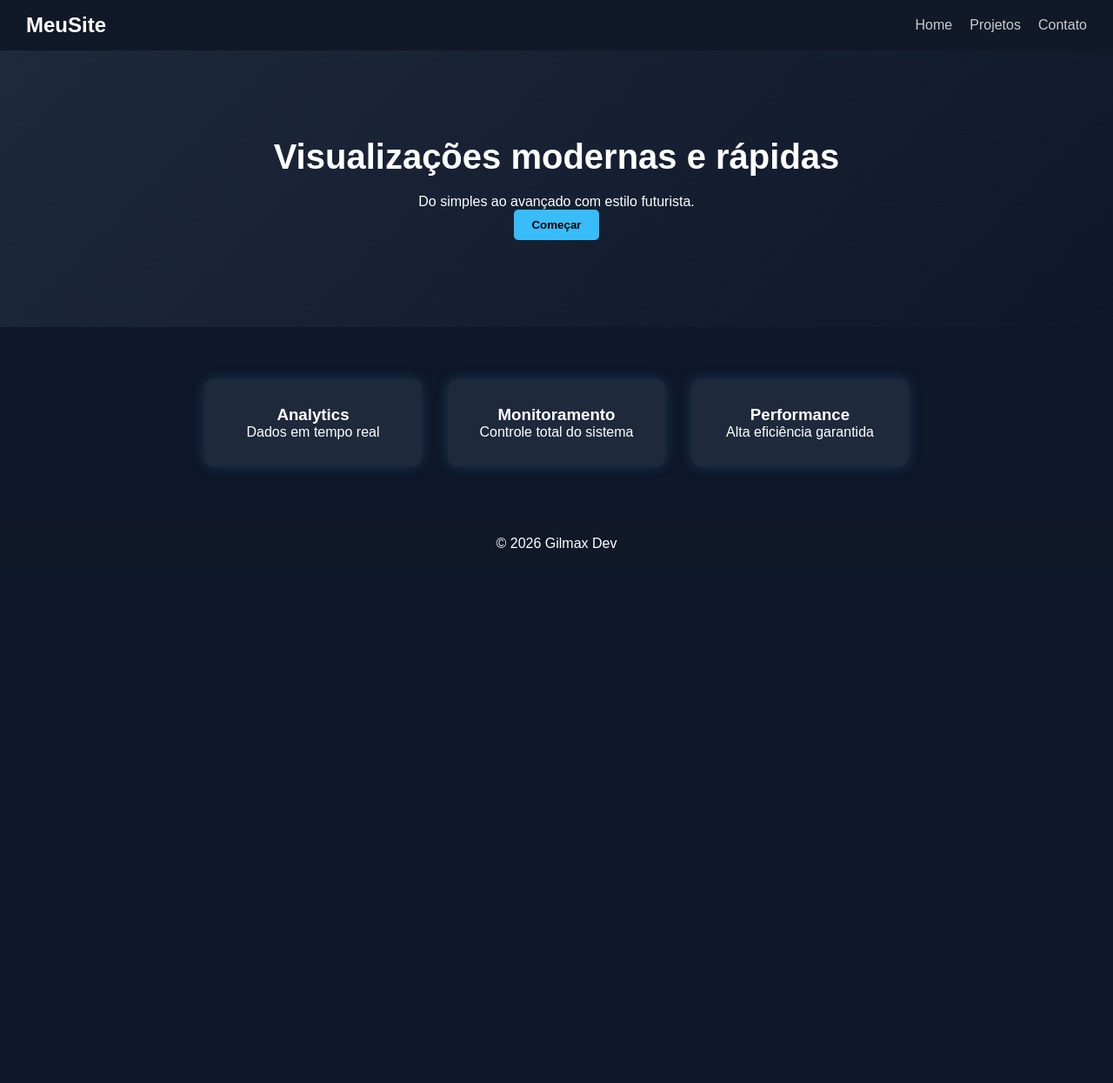
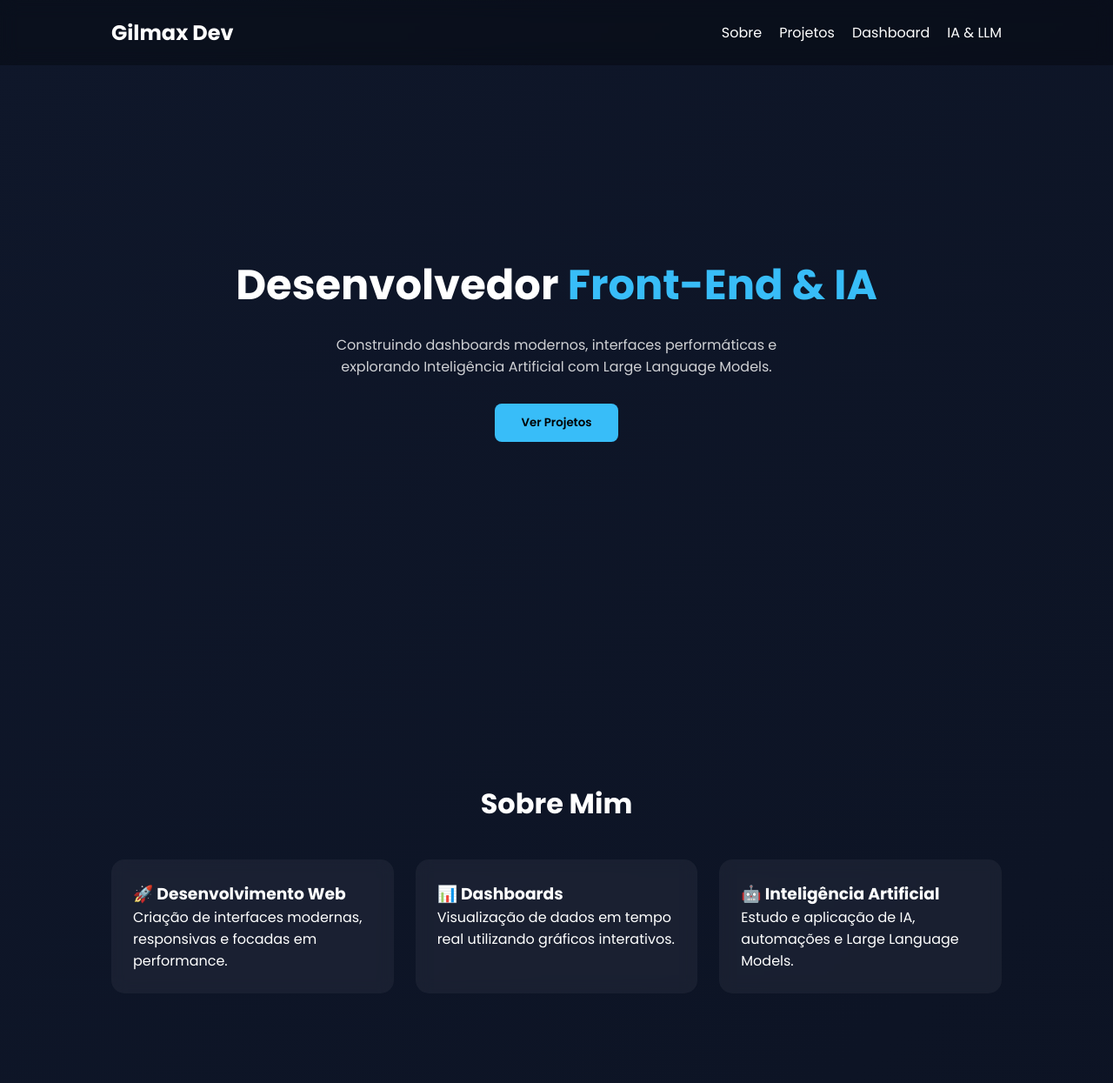
Before and after one commit to primemax2002/meu-site, a plain HTML site: page index.html in a window 1280 px wide. Shown: the top 1245 px of the page at 87% size. Before the commit the page ends 800 px from the top, so only its background shows below. Drawn offline with nearby package versions, Linux system fonts and the light colour scheme.

Commit message:
Atualizando para versão portfólio profissional

```diff
--- a/index.html
+++ b/index.html
@@ -3,49 +3,278 @@
 <head>
 <meta charset="UTF-8">
 <meta name="viewport" content="width=device-width, initial-scale=1.0">
-    <title>Meu Dashboard Moderno</title>
-    <link rel="stylesheet" href="style.css">
+<title>Gilmax Dev | Portfólio & IA</title>
+
+<!-- Google Font -->
+<link href="https://fonts.googleapis.com/css2?family=Poppins:wght@300;400;600;700&display=swap" rel="stylesheet">
+
+<!-- Chart.js -->
+<script src="https://cdn.jsdelivr.net/npm/chart.js"></script>
+
+<style>
+
+*{
+    margin:0;
+    padding:0;
+    box-sizing:border-box;
+    font-family:'Poppins', sans-serif;
+}
+
+body{
+    background: linear-gradient(135deg,#0f172a,#0b1120);
+    color:white;
+}
+
+/* NAVBAR */
+nav{
+    display:flex;
+    justify-content:space-between;
+    align-items:center;
+    padding:20px 10%;
+    position:fixed;
+    width:100%;
+    background:rgba(0,0,0,0.3);
+    backdrop-filter:blur(10px);
+    z-index:1000;
+}
+
+nav h2{
+    font-weight:700;
+}
+
+nav ul{
+    list-style:none;
+    display:flex;
+    gap:20px;
+}
+
+nav a{
+    text-decoration:none;
+    color:white;
+    transition:0.3s;
+}
+
+nav a:hover{
+    color:#38bdf8;
+}
+
+/* HERO */
+.hero{
+    height:100vh;
+    display:flex;
+    flex-direction:column;
+    justify-content:center;
+    align-items:center;
+    text-align:center;
+    padding:0 20px;
+}
+
+.hero h1{
+    font-size:3rem;
+    margin-bottom:20px;
+}
+
+.hero span{
+    color:#38bdf8;
+}
+
+.hero p{
+    max-width:600px;
+    margin-bottom:30px;
+    opacity:0.8;
+}
+
+.btn{
+    padding:12px 30px;
+    background:#38bdf8;
+    border:none;
+    border-radius:8px;
+    color:black;
+    font-weight:600;
+    cursor:pointer;
+    transition:0.3s;
+}
+
+.btn:hover{
+    transform:translateY(-3px);
+}
+
+/* SECTIONS */
+section{
+    padding:100px 10%;
+}
+
+section h2{
+    text-align:center;
+    margin-bottom:40px;
+    font-size:2rem;
+}
+
+/* CARDS */
+.grid{
+    display:grid;
+    grid-template-columns:repeat(auto-fit,minmax(250px,1fr));
+    gap:25px;
+}
+
+.card{
+    background:rgba(255,255,255,0.05);
+    padding:25px;
+    border-radius:15px;
+    transition:0.3s;
+    backdrop-filter:blur(8px);
+}
+
+.card:hover{
+    transform:translateY(-10px);
+    box-shadow:0 20px 40px rgba(0,0,0,0.5);
+}
+
+/* DASHBOARD */
+.dashboard{
+    background:rgba(255,255,255,0.03);
+    border-radius:15px;
+    padding:30px;
+}
+
+/* FOOTER */
+footer{
+    text-align:center;
+    padding:30px;
+    background:#05080f;
+    margin-top:50px;
+    font-size:0.9rem;
+    opacity:0.7;
+}
+
+@media(max-width:768px){
+    .hero h1{
+        font-size:2rem;
+    }
+}
+
+</style>
 </head>
 <body>
 
-<header>
 <nav>
-        <h1 class="logo">MeuSite</h1>
+    <h2>Gilmax Dev</h2>
     <ul>
-            <li><a href="#">Home</a></li>
-            <li><a href="#">Projetos</a></li>
-            <li><a href="#">Contato</a></li>
+        <li><a href="#sobre">Sobre</a></li>
+        <li><a href="#projetos">Projetos</a></li>
+        <li><a href="#dashboard">Dashboard</a></li>
+        <li><a href="#ia">IA & LLM</a></li>
     </ul>
 </nav>
-</header>
 
-<section class="hero">
-    <h2>Visualizações modernas e rápidas</h2>
-    <p>Do simples ao avançado com estilo futurista.</p>
-    <button>Começar</button>
+<div class="hero">
+    <h1>Desenvolvedor <span>Front-End & IA</span></h1>
+    <p>Construindo dashboards modernos, interfaces performáticas e explorando Inteligência Artificial com Large Language Models.</p>
+    <a href="#projetos"><button class="btn">Ver Projetos</button></a>
+</div>
+
+<section id="sobre">
+    <h2>Sobre Mim</h2>
+    <div class="grid">
+        <div class="card">
+            <h3>🚀 Desenvolvimento Web</h3>
+            <p>Criação de interfaces modernas, responsivas e focadas em performance.</p>
+        </div>
+        <div class="card">
+            <h3>📊 Dashboards</h3>
+            <p>Visualização de dados em tempo real utilizando gráficos interativos.</p>
+        </div>
+        <div class="card">
+            <h3>🤖 Inteligência Artificial</h3>
+            <p>Estudo e aplicação de IA, automações e Large Language Models.</p>
+        </div>
+    </div>
 </section>
 
-<section class="cards">
+<section id="projetos">
+    <h2>Projetos</h2>
+    <div class="grid">
         <div class="card">
-        <h3>Analytics</h3>
-        <p>Dados em tempo real</p>
+            <h3>Dashboard Financeiro</h3>
+            <p>Sistema de monitoramento de métricas financeiras com gráficos dinâmicos.</p>
         </div>
+        <div class="card">
+            <h3>Landing Page Moderna</h3>
+            <p>Interface futurista com foco em conversão e experiência do usuário.</p>
+        </div>
+        <div class="card">
+            <h3>Exploração de LLM</h3>
+            <p>Testes com modelos de linguagem para geração de texto e automações.</p>
+        </div>
+    </div>
+</section>
 
+<section id="dashboard">
+    <h2>Dashboard Interativo</h2>
+    <div class="dashboard">
+        <canvas id="myChart"></canvas>
+    </div>
+</section>
+
+<section id="ia">
+    <h2>Inteligência Artificial & LLM</h2>
+    <div class="grid">
         <div class="card">
-        <h3>Monitoramento</h3>
-        <p>Controle total do sistema</p>
+            <h3>O que é LLM?</h3>
+            <p>Large Language Models são modelos treinados com grandes volumes de dados para compreender e gerar linguagem natural.</p>
         </div>
-
         <div class="card">
-        <h3>Performance</h3>
-        <p>Alta eficiência garantida</p>
+            <h3>Aplicações</h3>
+            <p>Chatbots inteligentes, automação de conteúdo, análise de dados, assistentes virtuais e muito mais.</p>
+        </div>
+        <div class="card">
+            <h3>Futuro</h3>
+            <p>A IA está transformando o desenvolvimento de software e criando novas possibilidades no mercado global.</p>
+        </div>
     </div>
 </section>
 
 <footer>
-    <p>© 2026 Gilmax Dev</p>
+    © 2026 Gilmax Dev | Desenvolvido com HTML, CSS, JavaScript e GitHub Pages
 </footer>
 
-<script src="script.js"></script>
+<script>
+
+const ctx = document.getElementById('myChart');
+
+new Chart(ctx, {
+    type: 'line',
+    data: {
+        labels: ['Jan', 'Fev', 'Mar', 'Abr', 'Mai', 'Jun'],
+        datasets: [{
+            label: 'Performance',
+            data: [12, 19, 3, 5, 2, 15],
+            borderColor: '#38bdf8',
+            backgroundColor: 'rgba(56,189,248,0.2)',
+            tension: 0.4
+        }]
+    },
+    options: {
+        responsive: true,
+        plugins: {
+            legend: {
+                labels: {
+                    color: 'white'
+                }
+            }
+        },
+        scales: {
+            x: {
+                ticks: { color: 'white' }
+            },
+            y: {
+                ticks: { color: 'white' }
+            }
+        }
+    }
+});
+
+</script>
+
 </body>
 </html>
```
Lines whose indentation alone changed are shown as unchanged.
